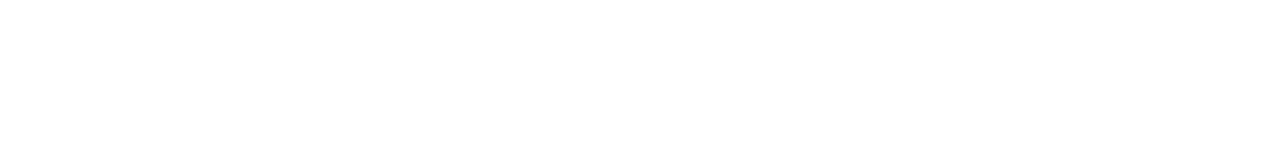
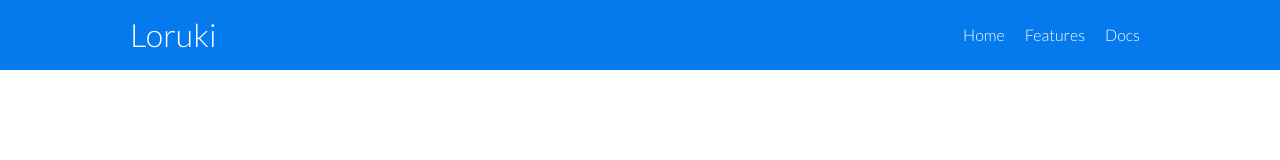
Before and after one commit to kaizen-minded/Modern-site-Loruki, a plain HTML site: page index.html in a window 1280 px wide. Drawn offline with Linux system fonts and the light colour scheme.

Commit message:
add and style navbar

```diff
--- a/css/styles.css
+++ b/css/styles.css
@@ -0,0 +1,82 @@
+@import url("https://fonts.googleapis.com/css2?family=Lato:wght@300&display=swap");
+
+* {
+  box-sizing: border-box;
+  margin: 0;
+  padding: 0;
+}
+
+body {
+  font-family: "Lato", sans-serif;
+  color: #333;
+  line-height: 1.6;
+}
+
+h1,
+h2 {
+  line-height: 1.2;
+  font-weight: 300;
+  margin: 0.3125em 0;
+}
+
+p {
+  margin: 0.3125em 0;
+}
+img {
+  width: 100%;
+}
+
+.nav-menu {
+  list-style: none;
+}
+.nav-link {
+  text-decoration: none;
+  color: #333;
+}
+
+/* ========
+  Layout
+==========*/
+
+/* general */
+
+.container {
+  max-width: 1100px;
+  margin: 0 auto;
+  overflow: auto;
+  padding: 0 2.5em;
+}
+
+.container-flex {
+  display: flex;
+  justify-content: center;
+  align-items: center;
+  height: 100%;
+}
+
+/* navigation */
+
+.navbar {
+  background-color: #047aed;
+  color: #fff;
+  height: 70px;
+}
+
+.nav-menu {
+  display: flex;
+}
+
+.nav-link {
+  color: #fff;
+  padding: 0.3125em;
+  margin: 0 5px;
+}
+
+.nav-item:hover,
+.nav-item:focus {
+  border-bottom: 2px #fff solid;
+}
+
+.navbar .container-flex {
+  justify-content: space-between;
+}
--- a/index.html
+++ b/index.html
@@ -10,5 +10,25 @@
     />
     <title>Loruki | Cloud Hosting For Everyone</title>
   </head>
-  <body></body>
+  <body>
+    <!-- Navigation -->
+    <header class="navbar">
+      <div class="container container-flex">
+        <h1 class="logo">Loruki</h1>
+        <nav class="nav">
+          <ul class="nav-menu">
+            <li class="nav-item">
+              <a href="index.html" class="nav-link">Home</a>
+            </li>
+            <li class="nav-item">
+              <a href="features.html" class="nav-link">Features</a>
+            </li>
+            <li class="nav-item">
+              <a href="docs.html" class="nav-link">Docs</a>
+            </li>
+          </ul>
+        </nav>
+      </div>
+    </header>
+  </body>
 </html>
```
